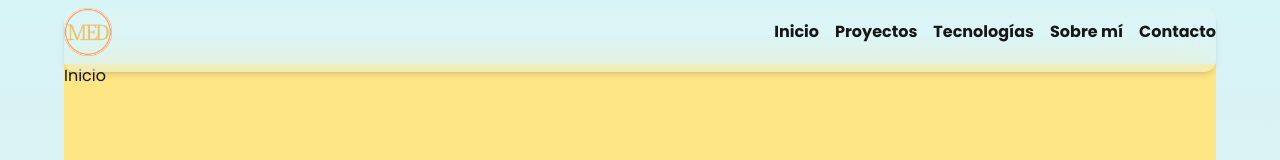
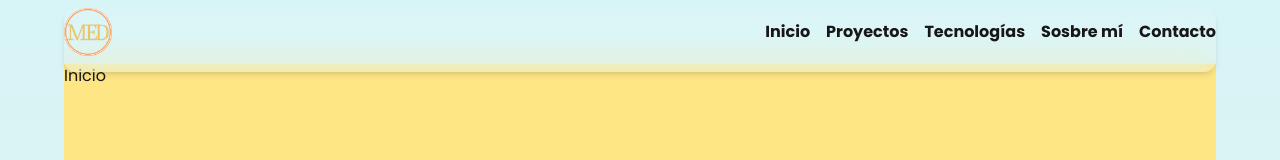
Before and after one commit to MarielDtt/mi-portfolio, a Next.js app: page /home in a window 1280 px wide. Shown: the top 160 px of the page. Built offline with nearby package versions, Linux system fonts and the light colour scheme.

Commit message:
probando cuenta

```diff
--- a/src/components/navbar/index.tsx
+++ b/src/components/navbar/index.tsx
@@ -23,7 +23,7 @@ function Navbar() {
                             <a href="#tecnologias" className="hover:text-white">Tecnologías</a>
                         </li>
                         <li>
-                            <a href="#sobremi" className="hover:text-white">Sobre mí</a>
+                            <a href="#sobremi" className="hover:text-white">Sosbre mí</a>
                         </li>
                         <li>
                             <a href="#contacto" className="hover:text-white">Contacto</a>
```
